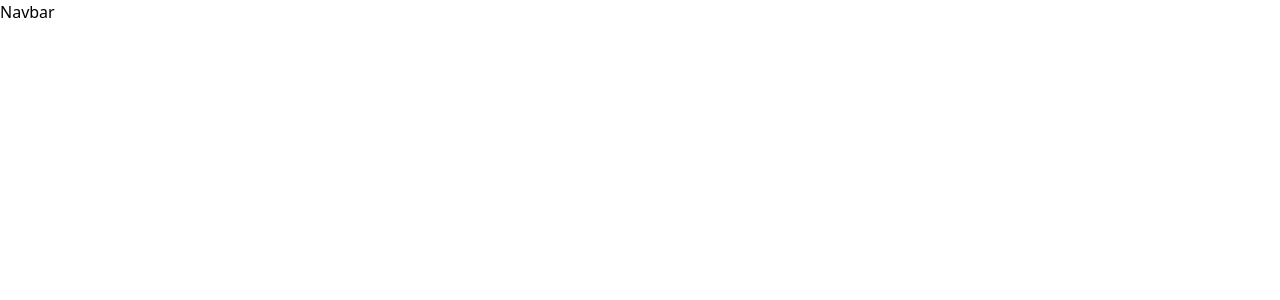
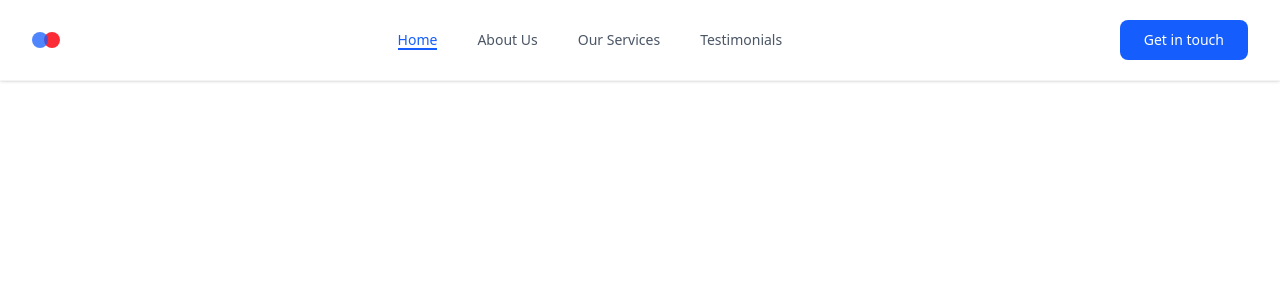
Before and after one commit to Vladimir-Stoikov/business-landing-react-tailwind, a React (Vite) app: page / in a window 1280 px wide. Shown: the top 300 px of the page. Built offline with nearby package versions, Linux system fonts and the light colour scheme.

Commit message:
completed styles for navbar items

```diff
--- a/src/components/Navbar.jsx
+++ b/src/components/Navbar.jsx
@@ -1,7 +1,46 @@
-import React from 'react'
+import React, { useState } from 'react'
 
 export default function Navbar() {
+
+  const [isMenuOpen, setIsMenuOpen] = useState(false);
+  const [activeLink, setActiveLink] = useState('#home');
+
+  const navLinks = [
+    {href: '#home', label: 'Home'},
+    {href: '#about', label: 'About Us'},
+    {href: '#services', label: 'Our Services'},
+    {href: '#testimonials', label: 'Testimonials'},
+  ]
+
+  function clickHandler(event, navItem) {
+    event.preventDefault();
+    if(activeLink !== navItem.href) {
+      setActiveLink(navItem.href);
+    }
+  }
+
   return (
-    <div>Navbar</div>
+    <nav className='fixed top-0 left-0 right-0 bg-white/90 backdrop-blur-sm z-50 border-b border-gray-100 shadow-sm'>
+      <div className='w-full container mx-auto flex items-center justify-between px-4 sm:px-6 lg:px-8 md:h-20 h-16'>
+        {/* logo */}
+        <div className='flex items-center gap-1 cursor-pointer'>
+          <div className='w-4 h-4 bg-blue-600 rounded-full opacity-75 hover:opacity-100 transition-opacity'></div>
+          <div className='w-4 h-4 bg-red-500 -ml-2 rounded-full opacity-100 hover:opacity-75 transition-opacity'></div>
+        </div>
+
+        {/* navitems */}
+        <ul className='hidden md:flex items-center gap-10'>
+          {navLinks.map((navItem, index) => {
+            return <li key={index}
+                    className={`text-sm font-medium relative after:absolute after:bottom-0 after:left-0 after:h-0.5 after:w-0 hover:after:w-full after:bg-blue-600 after:transition-all ${ activeLink === navItem.href ? 'text-blue-600 after:w-full' : 'text-gray-600 hover:text-gray-900'}`}
+                    ><a href={navItem.href} onClick={e => clickHandler(e, navItem)}>{navItem.label}</a></li>
+          })}
+        </ul>
+
+        {/* news button */}
+        <button className='hidden md:block bg-blue-600 text-white px-6 py-2.5 rounded-lg hover:bg-blue-700 text-sm font-medium transition-all hover:shadow-blue-100'>Get in touch</button>
+
+      </div>
+    </nav>
   )
 }
```
